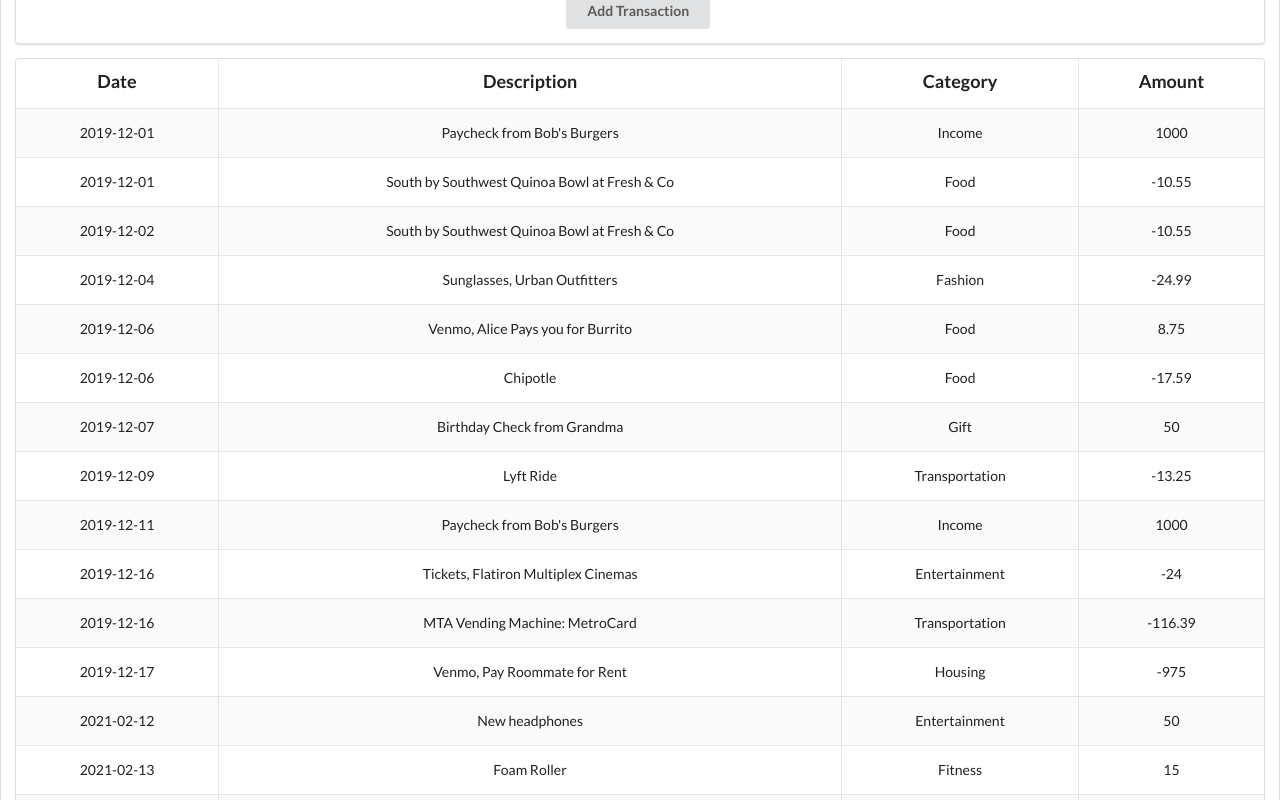
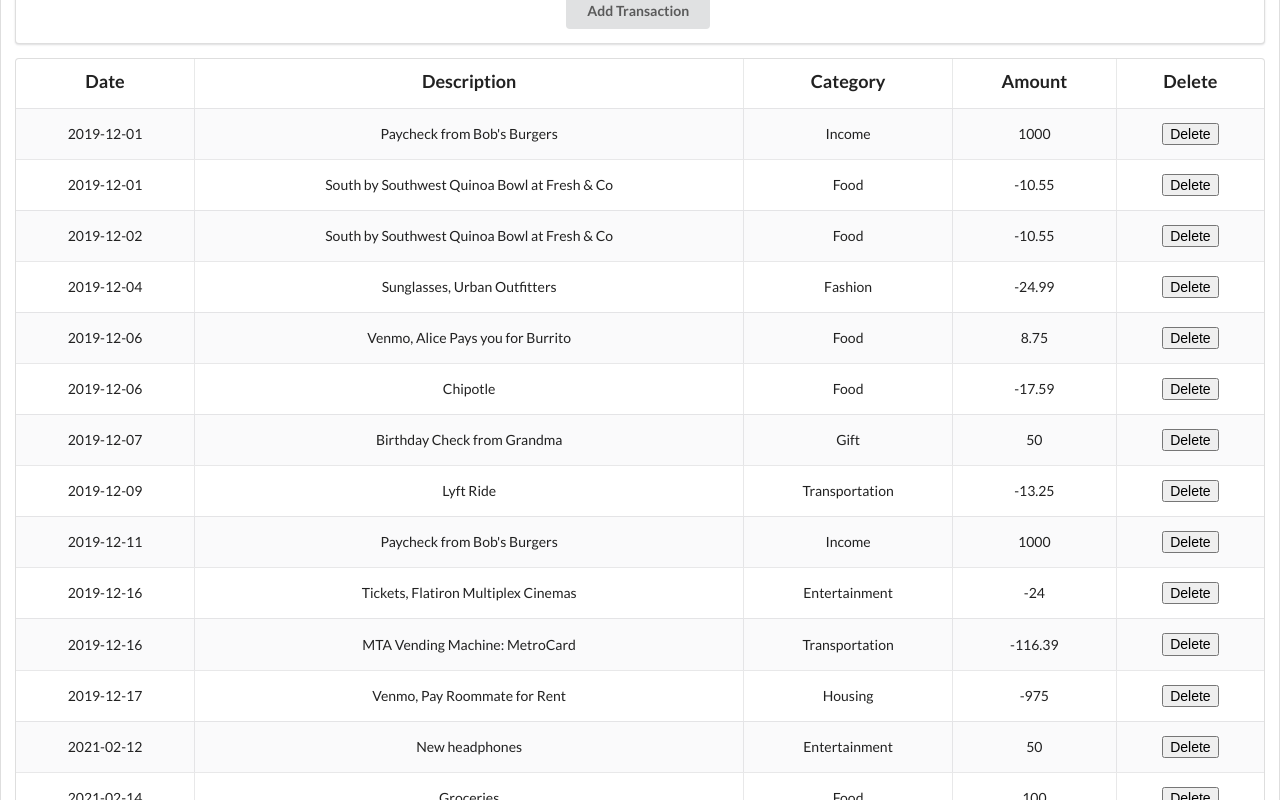
Before and after one commit to learn-co-students/DC-WEB-111620-Code-Challenges, a React (Create React App) app in the folder Phase-4-Round-1/: page / in a window 1280 px wide. Shown: the part 220-1020 px from the top of the page. Built offline with nearby package versions, Linux system fonts and the light colour scheme; data requests are answered from the project's data file.

Commit message:
delete function

```diff
--- a/Phase-4-Round-1/db.json
+++ b/Phase-4-Round-1/db.json
@@ -92,13 +92,6 @@
       "id": 13
     },
     {
-      "date": "2021-02-13",
-      "description": "Foam Roller",
-      "category": "Fitness",
-      "amount": 15,
-      "id": 14
-    },
-    {
       "date": "2021-02-14",
       "description": "Groceries",
       "category": "Food",
--- a/Phase-4-Round-1/src/components/AccountContainer.js
+++ b/Phase-4-Round-1/src/components/AccountContainer.js
@@ -29,12 +29,20 @@
     })
   }
 
+  handleDelete = (deletedTransaction) => {
+    fetch(URL + deletedTransaction.id, {method: "DELETE"})
+      .then(r => r.json())
+      .then(() => this.setState({
+        transactions: this.state.transactions.filter(transaction => transaction !== deletedTransaction)
+      }))
+  }
+
   render() {
     return (
       <div>
         <Search search={this.state.search} handleSearch={this.handleSearch}/>
         <AddTransactionForm addNewTransaction={this.addNewTransaction}/>
-        <TransactionsList transactions={this.state.transactions.filter(transaction => transaction.description.toLowerCase().includes(this.state.search))}/>
+        <TransactionsList handleDelete={this.handleDelete} transactions={this.state.transactions.filter(transaction => transaction.description.toLowerCase().includes(this.state.search))}/>
       </div>
     );
   }
--- a/Phase-4-Round-1/src/components/Transaction.js
+++ b/Phase-4-Round-1/src/components/Transaction.js
@@ -1,12 +1,15 @@
 import React from "react";
 
-const Transaction = ({date, description, category, amount}) => {
+const Transaction = ({transaction, handleDelete}) => {
   return (
     <tr>
-      <td>{date}</td>
-      <td>{description}</td>
-      <td>{category}</td>
-      <td>{amount}</td>
+      <td>{transaction.date}</td>
+      <td>{transaction.description}</td>
+      <td>{transaction.category}</td>
+      <td>{transaction.amount}</td>
+      <td>
+        <button onClick={() => handleDelete(transaction)}>Delete</button>
+      </td>
     </tr>
   );
 };
--- a/Phase-4-Round-1/src/components/TransactionsList.js
+++ b/Phase-4-Round-1/src/components/TransactionsList.js
@@ -1,7 +1,7 @@
 import React from "react";
 import Transaction from "./Transaction";
 
-const TransactionsList = ({transactions}) => {
+const TransactionsList = ({transactions, handleDelete}) => {
   return (
     <table className="ui celled striped padded table">
       <tbody>
@@ -18,8 +18,11 @@
           <th>
             <h3 className="ui center aligned header">Amount</h3>
           </th>
+          <th>
+            <h3 className="ui center aligned header">Delete</h3>
+          </th>
         </tr>
-        {transactions.map(transaction => <Transaction {...transaction}/>)}
+        {transactions.map(transaction => <Transaction handleDelete={handleDelete} transaction={transaction}/>)}
       </tbody>
     </table>
   );
```
